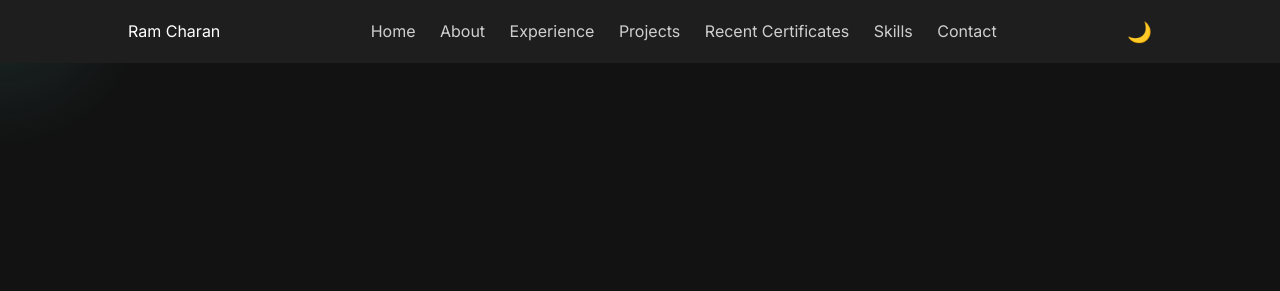
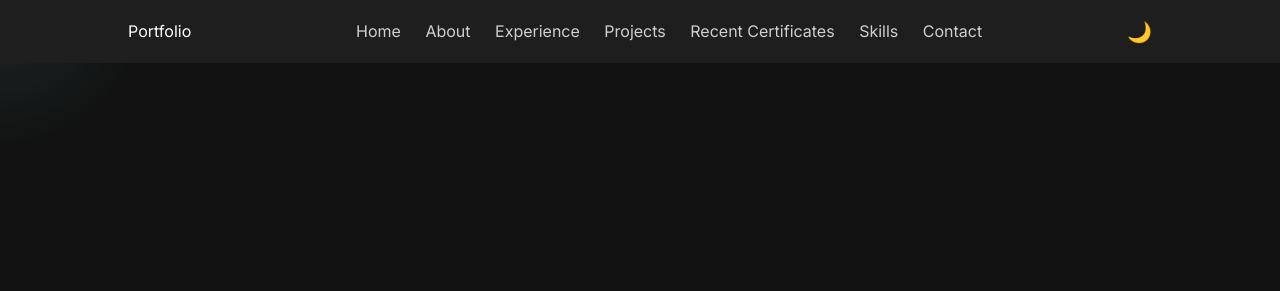
Before and after one commit to 2303A52095/ramcharanportfolio, a plain HTML site: page index.html in a window 1280 px wide. Shown: the top 291 px of the page. Drawn offline with Linux system fonts and the light colour scheme.

Commit message:
Fix HTML formatting and update content

```diff
--- a/index.html
+++ b/index.html
@@ -15,7 +15,7 @@
 <div class="cursor-glow"></div>
 
 <header>
-  <div class="logo">Ram Charan</div>
+  <div class="logo">Portfolio</div>
   <nav>
     <a href="#home">Home</a>
     <a href="#about">About</a>
```
